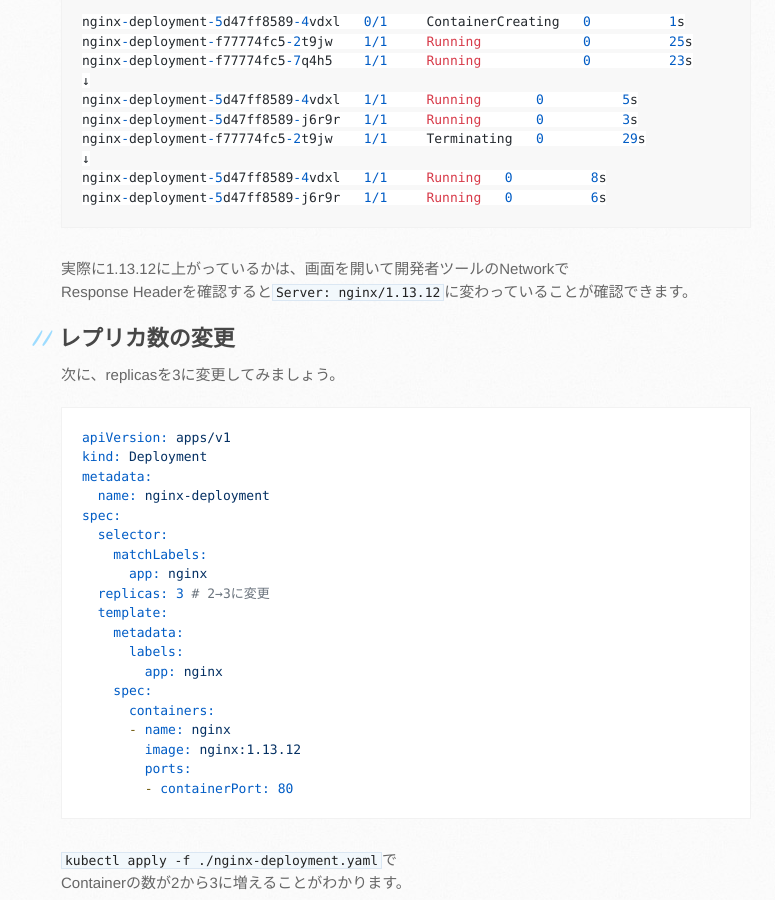
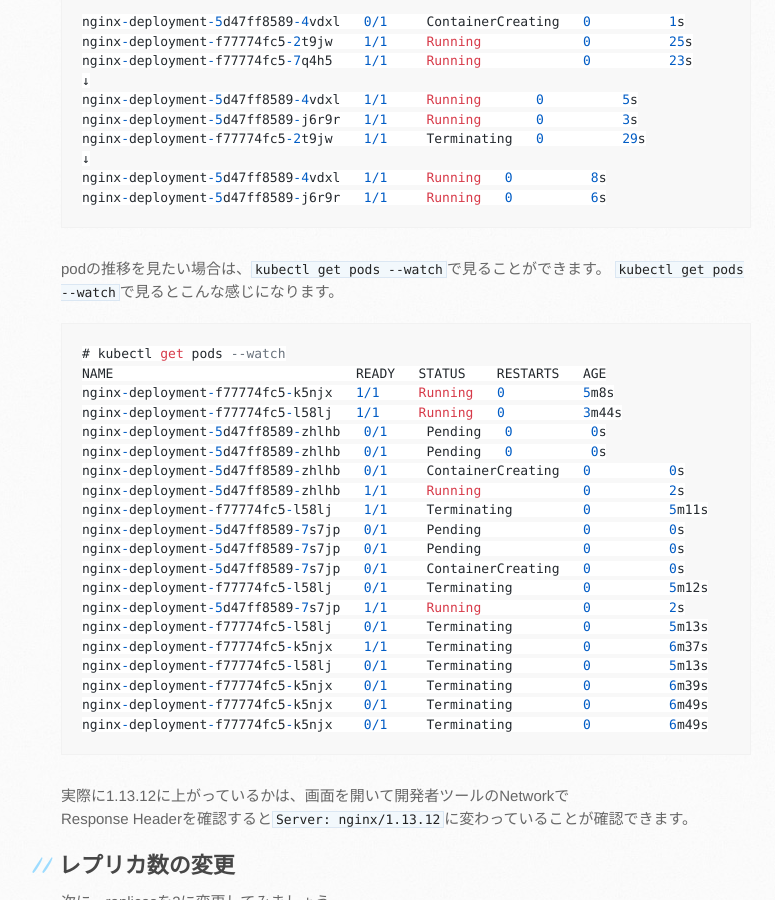
Before and after one commit to mtaketani113/mtaketani113.github.io, a Jekyll site: the page built from it/container/containerPart04.md, in a window 1280 px wide and 900 px high, scrolled down 4266 px. Shown: the whole window, without its empty margins (109-884 px from the left). Built offline with Jekyll 4.4.1, drawn with Linux system fonts in a browser that asks for light colours; comment, search, counter and statistics services are not loaded; the repository's description, which GitHub fills in, is left out; some of the changed text lies outside the part shown.

Commit message:
kubectl get pods --watchの表示を追加

````diff
--- a/it/container/containerPart04.md
+++ b/it/container/containerPart04.md
@@ -190,6 +190,31 @@ nginx-deployment-5d47ff8589-4vdxl   1/1     Running   0          8s
 nginx-deployment-5d47ff8589-j6r9r   1/1     Running   0          6s
 ```
 
+podの推移を見たい場合は、`kubectl get pods --watch`で見ることができます。
+`kubectl get pods --watch`で見るとこんな感じになります。
+```
+# kubectl get pods --watch
+NAME                               READY   STATUS    RESTARTS   AGE
+nginx-deployment-f77774fc5-k5njx   1/1     Running   0          5m8s
+nginx-deployment-f77774fc5-l58lj   1/1     Running   0          3m44s
+nginx-deployment-5d47ff8589-zhlhb   0/1     Pending   0          0s
+nginx-deployment-5d47ff8589-zhlhb   0/1     Pending   0          0s
+nginx-deployment-5d47ff8589-zhlhb   0/1     ContainerCreating   0          0s
+nginx-deployment-5d47ff8589-zhlhb   1/1     Running             0          2s
+nginx-deployment-f77774fc5-l58lj    1/1     Terminating         0          5m11s
+nginx-deployment-5d47ff8589-7s7jp   0/1     Pending             0          0s
+nginx-deployment-5d47ff8589-7s7jp   0/1     Pending             0          0s
+nginx-deployment-5d47ff8589-7s7jp   0/1     ContainerCreating   0          0s
+nginx-deployment-f77774fc5-l58lj    0/1     Terminating         0          5m12s
+nginx-deployment-5d47ff8589-7s7jp   1/1     Running             0          2s
+nginx-deployment-f77774fc5-l58lj    0/1     Terminating         0          5m13s
+nginx-deployment-f77774fc5-k5njx    1/1     Terminating         0          6m37s
+nginx-deployment-f77774fc5-l58lj    0/1     Terminating         0          5m13s
+nginx-deployment-f77774fc5-k5njx    0/1     Terminating         0          6m39s
+nginx-deployment-f77774fc5-k5njx    0/1     Terminating         0          6m49s
+nginx-deployment-f77774fc5-k5njx    0/1     Terminating         0          6m49s
+```
+
 実際に1.13.12に上がっているかは、画面を開いて開発者ツールのNetworkで
 Response Headerを確認すると`Server: nginx/1.13.12`に変わっていることが確認できます。
 
@@ -236,6 +261,19 @@ nginx-deployment-5d47ff8589-bdzlt   1/1     Running   0          13m
 nginx-deployment-5d47ff8589-j6r9r   1/1     Running   0          25m
 ```
 
+
+`kubectl get pods --watch`で見るとこんな感じになります。
+```
+kubectl get pods --watch
+NAME                                READY   STATUS    RESTARTS   AGE
+nginx-deployment-5d47ff8589-7s7jp   1/1     Running   0          4m52s
+nginx-deployment-5d47ff8589-zhlhb   1/1     Running   0          4m54s
+nginx-deployment-5d47ff8589-mjz6x   0/1     Pending   0          0s
+nginx-deployment-5d47ff8589-mjz6x   0/1     Pending   0          0s
+nginx-deployment-5d47ff8589-mjz6x   0/1     ContainerCreating   0          0s
+nginx-deployment-5d47ff8589-mjz6x   1/1     Running             0          2s
+```
+
 <a id="anchor5"></a>
 
 ## まとめ
````
